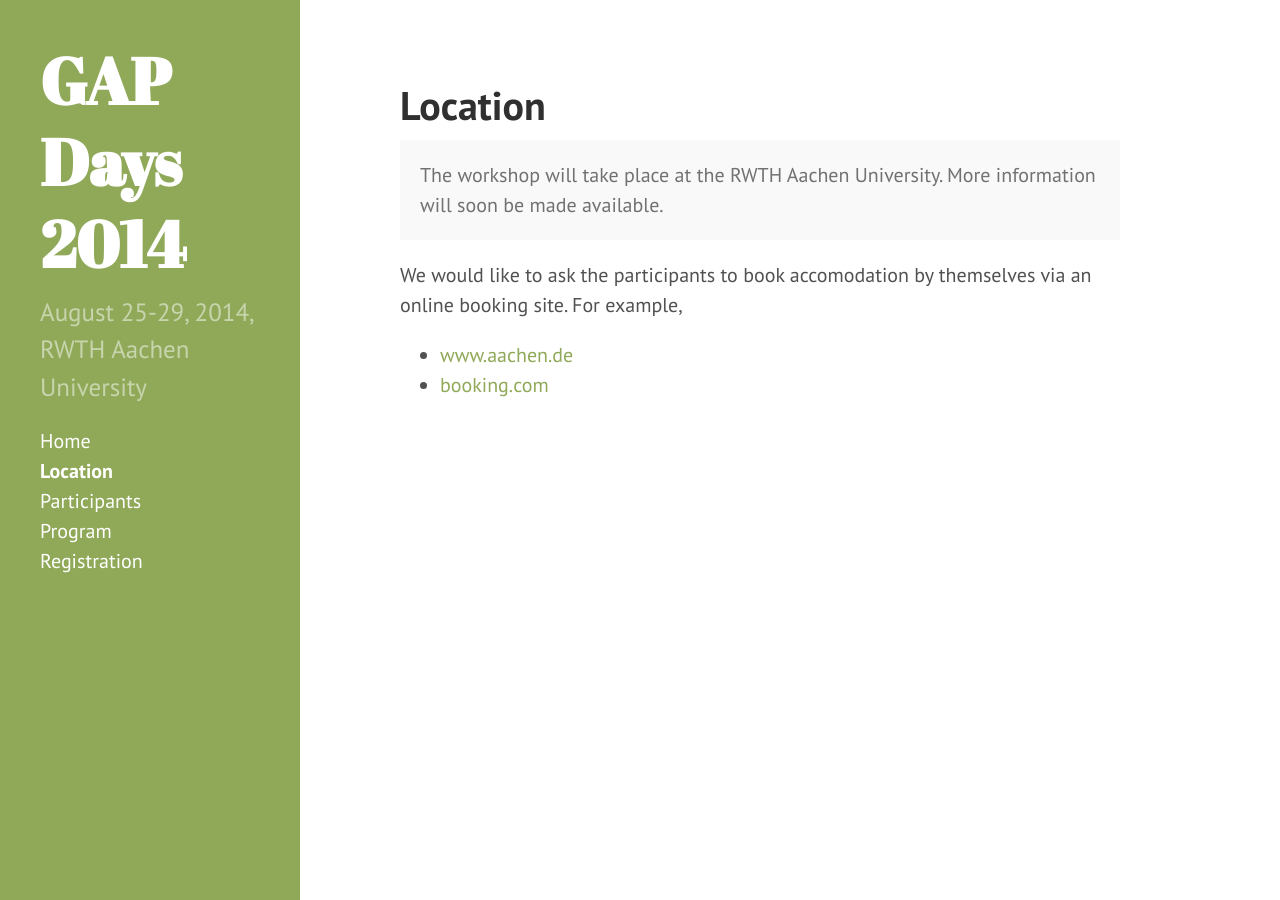
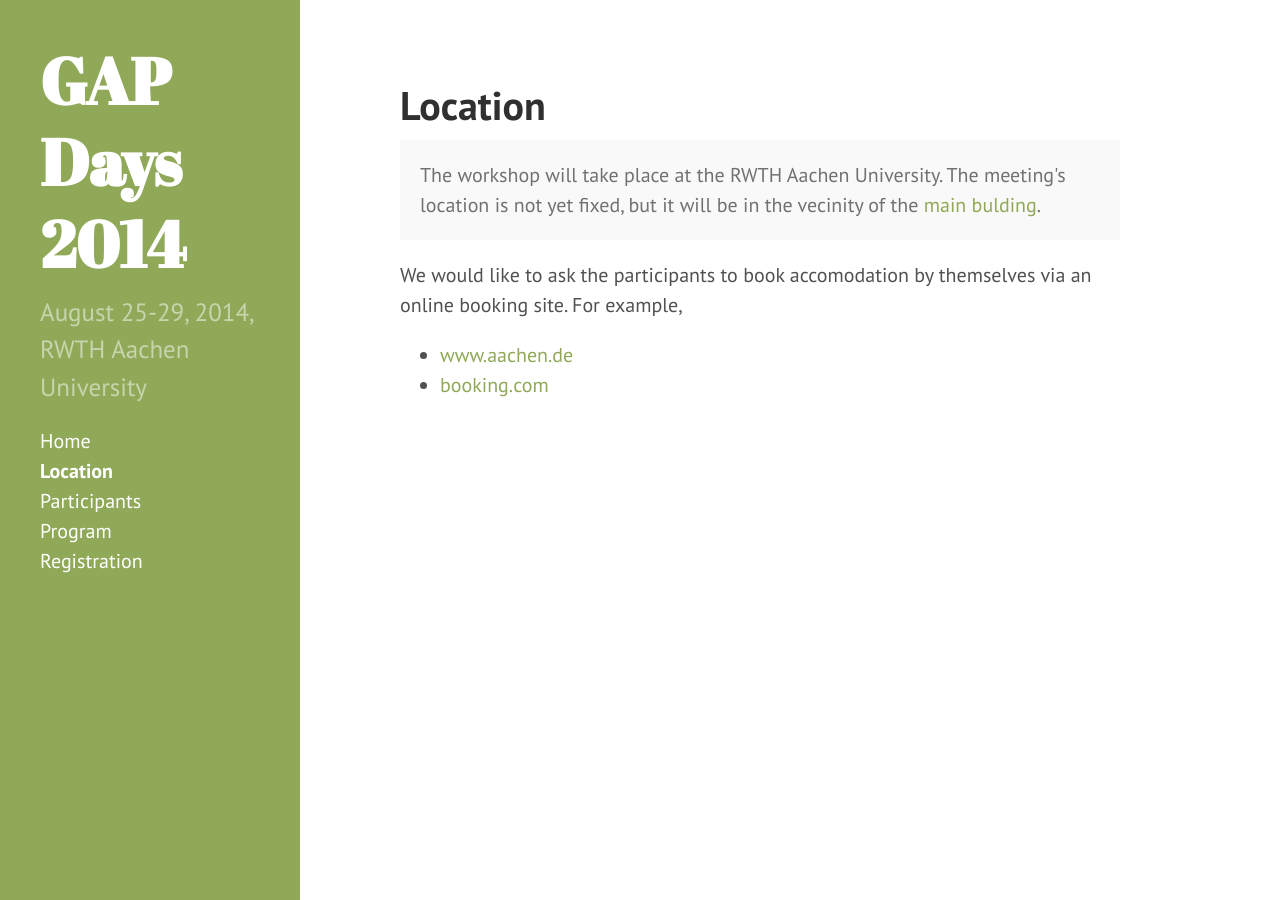
Before and after one commit to olexandr-konovalov/gapdays2014, a Jekyll site: the page built from location.md, in a window 1280 px wide. Built offline with Jekyll 4.4.1, drawn with Linux system fonts in a browser that asks for light colours; Markdown is read by kramdown in place of the engine named in the settings.

Commit message:
in the vecinity of the main building

```diff
--- a/location.md
+++ b/location.md
@@ -4,8 +4,7 @@
 ---
 
 <p class="message">
-  The workshop will take place at the RWTH Aachen University. More information
-  will soon be made available.
+  The workshop will take place at the RWTH Aachen University. The meeting's location is not yet fixed, but it will be in the vecinity of the <a href="https://www.google.de/maps/place/Templergraben+55/@50.7773925,6.0793402,17z/data=!4m2!3m1!1s0x47c0997bdefc9ca7:0xc194994217399288">main bulding</a>.
 </p>
 
 <!--
```
